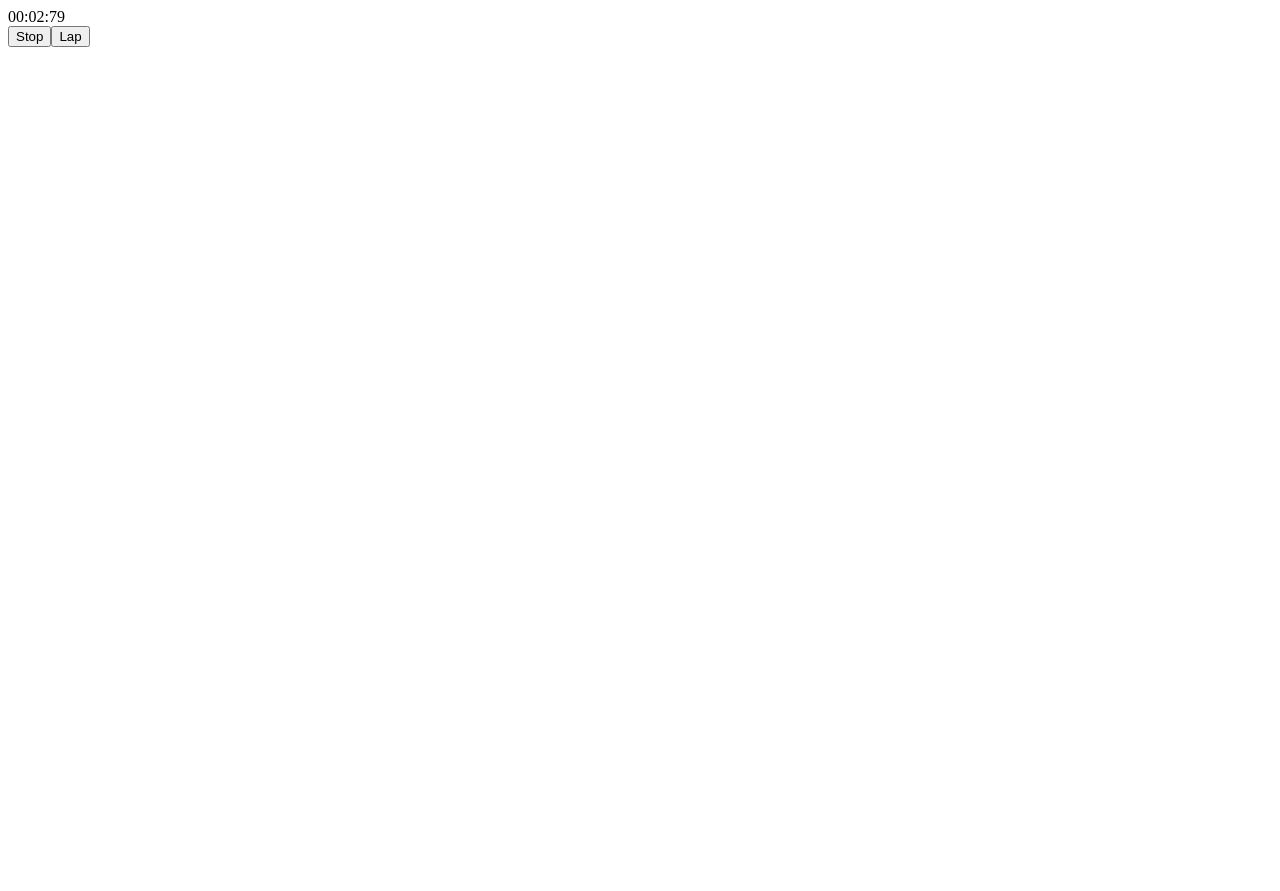
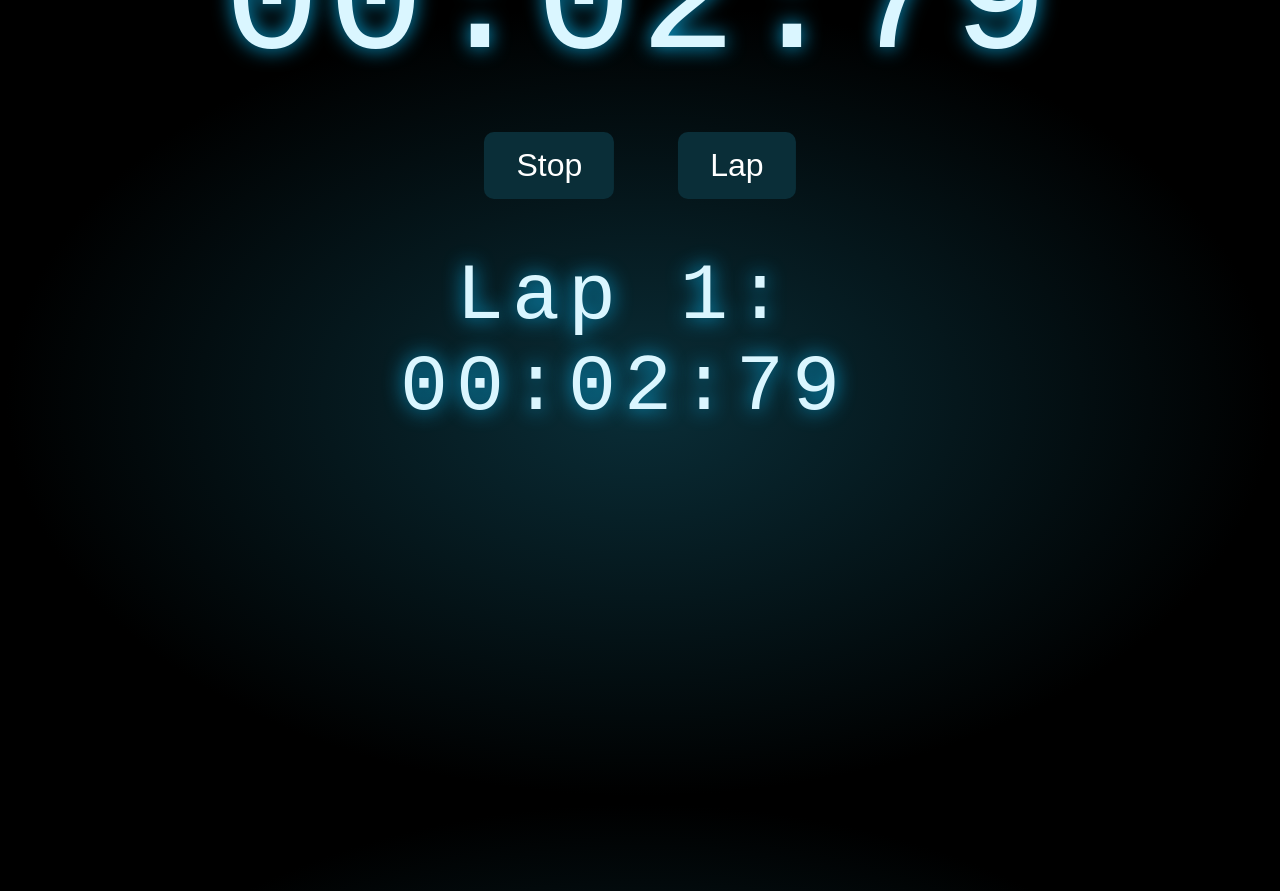
Before and after one commit to Shopify/eng-intern-assessment-react, a React app: page / in a window 1280 px wide. Both pictures are taken after a click on the button "Start". Before the commit the page ends 800 px from the top, so only its background shows below. Built offline with nearby package versions, Linux system fonts and the light colour scheme.

Commit message:
lapping functionality and styling

```diff
--- a/src/App.tsx
+++ b/src/App.tsx
@@ -3,10 +3,14 @@ import StopWatch from './StopWatch';
 import StopWatchButton from './StopWatchButton';
 
 export default function App() {
+
     //what is the time to be displayed
     const [time, setTime] = useState(0);
     //is the clock currently running or it ir paused.
     const [clockStatus, setStatus] = useState(false);
+    //for the lapped timings
+    const [laps, setLaps] = useState([])
+
     //used to change the running status whenver the user clicks start or stop buttons
     const handleStatusChange = (newStatus: boolean) => {
         setStatus(newStatus);
@@ -15,24 +19,47 @@ export default function App() {
     const handleReset = () => {
         setTime(0);
     };
+    //for when the user clicks the lap button
     const lapTime = () => {
+        setLaps([...laps, 0])
+        console.log(laps)
+    }
 
-    }
     //logic for the displayed time
     useEffect(() => {
-        let interval: any;
+        let interval: number;
 
         if(clockStatus){
-            interval = setInterval(() => setTime(time => time + 10), 10)
+            interval = window.setInterval(() => setTime(time => time + 10), 10)
         }
 
         return () => {clearInterval(interval)}
     }, [clockStatus])
+    //logic for list of lapped times
+    useEffect(() => {
+        if(time){
+            const restLaps:number[] = laps.slice(0, laps.length - 1)
+            const last:number = time - restLaps.reduce((acc,v) => acc+v, 0)
+            setLaps([...restLaps, last])
+        }
+        else{
+            setLaps([])
+        }
+
+    }, [time])
+
+    //function to format displayed time to M:S:MS
+    const getMili = (ms:number) => ('0' + Math.floor(ms / 1000 / 60) % 60).slice(-2)
+    const getSec = (ms:number) => ('0' + Math.floor(ms / 1000) % 60).slice(-2)
+    const getMin = (ms:number) => ('0' + (ms / 10) % 100).slice(-2);
+
+    const formatTime = (ms: number) => `${getMili(ms)}:${getSec(ms)}:${getMin(ms)}`
 
     return (
-        <div>
+        <div id="clock">
             <StopWatch
                 time={time}
+                formatTime={formatTime}
             />
             <StopWatchButton
                 status={clockStatus}
@@ -40,6 +67,9 @@ export default function App() {
                 onReset={handleReset}
                 onLap={lapTime}
              />
+            <div className='laps'>
+                {laps.map((lap, i) => <div key={i}>Lap {i + 1}: {formatTime(lap)}</div>)}
+            </div>
         </div>
     );
 }
--- a/src/StopWatch.tsx
+++ b/src/StopWatch.tsx
@@ -2,17 +2,9 @@ import React from 'react'
 import './Style.css'
 
 export default function StopWatch(props: any) {
-    //functions to format time in a more readable manner
-
-    const getMili = (ms:number) => ('0' + Math.floor(ms / 1000 / 60) % 60).slice(-2)
-    const getSec = (ms:number) => ('0' + Math.floor(ms / 1000) % 60).slice(-2)
-    const getMin = (ms:number) => ('0' + (ms / 10) % 100).slice(-2);
-
-    const formatTime = (ms: number) => `${getMili(ms)}:${getSec(ms)}:${getMin(ms)}`
-
     return(
         <div>
-            <section className='digits'>{formatTime(props.time)}</section>
+            <section className='digits'>{props.formatTime(props.time)}</section>
         </div>
     )
 }
--- a/src/StopWatchButton.tsx
+++ b/src/StopWatchButton.tsx
@@ -5,12 +5,14 @@ export default function StopWatchButton(props: any) {
     return (
         <div className='buttons'>
             {props.status ? (
-                <div className='running_buttons'>
+                //if clock is running, display these buttons
+                <div id='runningButtons'>
                     <button onClick={() => props.onStatusChange(false)}>Stop</button>
-                    <button onClick={() => props.onLap}>Lap</button>
+                    <button onClick={props.onLap}>Lap</button>
                 </div>
             ) : (
-                <div className='stopped_buttons'>
+                //if clock is paused, display these buttons
+                <div id='stoppedButtons'>
                     <button onClick={() => props.onStatusChange(true)}>Start</button>
                     <button onClick = {props.onReset}>Reset</button>
                 </div>
--- a/src/Style.css
+++ b/src/Style.css
@@ -0,0 +1,66 @@
+html, body {
+    height: 100%;
+    overflow: hidden;
+}
+
+body {
+    background: #0f3854;
+    background: radial-gradient(ellipse at center,  #0a2e38  0%, #000000 70%);
+    background-size: 100%;
+}
+
+#clock {
+    font-family: 'Share Tech Mono', monospace;
+    color: #ffffff;
+    text-align: center;
+    position: absolute;
+    left: 50%;
+    top: 50%;
+    transform: translate(-50%, -50%);
+    color: #daf6ff;
+    text-shadow: 0 0 20px rgba(10, 175, 230, 1),  0 0 20px rgba(10, 175, 230, 0);
+}
+
+.laps {
+    letter-spacing: 0.1em;
+    font-size: 5em;
+    padding: 20px 0 0;
+    width: 10em;
+    height: 8em;
+    overflow-y: scroll;
+    -ms-overflow-style: none;  /* IE and Edge */
+    scrollbar-width: none;  /* Firefox */
+      }
+
+/* Hide scrollbar for Chrome, Safari and Opera */
+.laps::-webkit-scrollbar {
+    display: none;
+}
+
+
+.digits {
+    letter-spacing: 0.05em;
+    font-size: 10em;
+    padding: 5px 0;
+}
+
+button {
+    background-color: #0a2e38;
+    border: none;
+    color: white;
+    padding: 15px 32px;
+    margin: 2rem;
+    border-radius: 10px;
+    text-align: center;
+    text-decoration: none;
+    display: inline-block;
+    font-size: 2em;
+    transition: background-color 0.3s ease-in-out, transform 0.2s ease-in-out, box-shadow 0.3s ease-in-out;
+    cursor: pointer;
+}
+
+button:hover {
+    background-color: #4d8ea7; /* Darker color on hover */
+    transform: scale(1.05); /* Slightly scale up on hover */
+    box-shadow: 0 8px 12px rgba(0, 0, 0, 0.3);
+}
```
